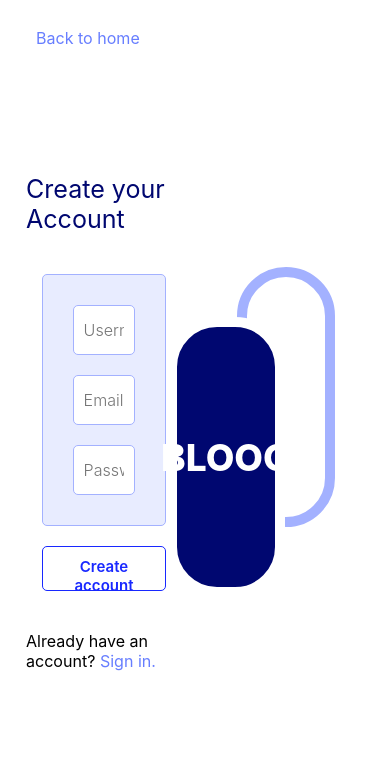
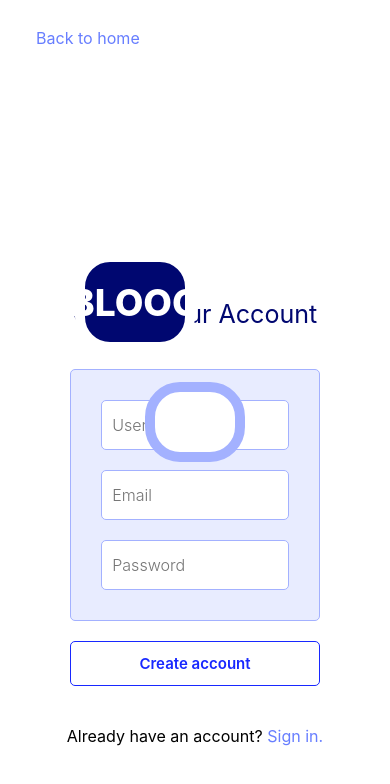
Before and after one commit to lilianzlettuce/bloog, a React (Create React App) app: page /register in a window 390 px wide. Shown: the top 784 px of the page. Built offline with nearby package versions, Linux system fonts and the light colour scheme; no server answers; the database is empty.

Commit message:
responsive styling for register

```diff
--- a/src/AccountPages.css
+++ b/src/AccountPages.css
@@ -144,3 +144,64 @@
         left: -70px;
     }
 }
+
+@media (max-width: 700px) {
+    .acct-container {
+        flex-direction: column-reverse;
+        align-items: center;
+    }
+    .acct-child1 {
+        width: 80vw;
+        max-width: none;
+        position: absolute;
+        top: 100px;
+    }
+    .acct-child2 {
+        width: 80vw;
+        max-width: none;
+        position: absolute;
+    }
+    .cards-container {
+        width: 20vw;
+        min-width: 100px;
+        height: calc(20vw * 4 /5);
+        min-height: 80px;
+        top: 0;
+    }
+
+    .acct-card {
+        position: relative;
+        border-radius: 35px;
+        transition: top 1s ease-in;
+    }
+
+    #path1 {
+        top: 0px;
+        left: 120px;
+        transition: .3s ease-out;
+        animation: card-anim 1.2s ease-in-out .2s 1 forwards;
+    }
+    #path1:hover {
+        top: -30px;
+    }
+
+    #path2 {
+        box-sizing: content-box;
+        display: flex;
+        align-items: center;
+        justify-content: center;
+        font-size: 3.7rem;
+        font-weight: 800;
+        color: white;
+        background-color: var(--darker);
+        border: 10px solid white;
+        position: relative;
+        top: -210px;
+        left: 50px;
+        transition: .3s ease-out;
+        animation: card-anim2 1.2s ease-in-out 0s 1 forwards;
+    }
+    #path2:hover {
+        top: -230px;
+    }
+}
```
